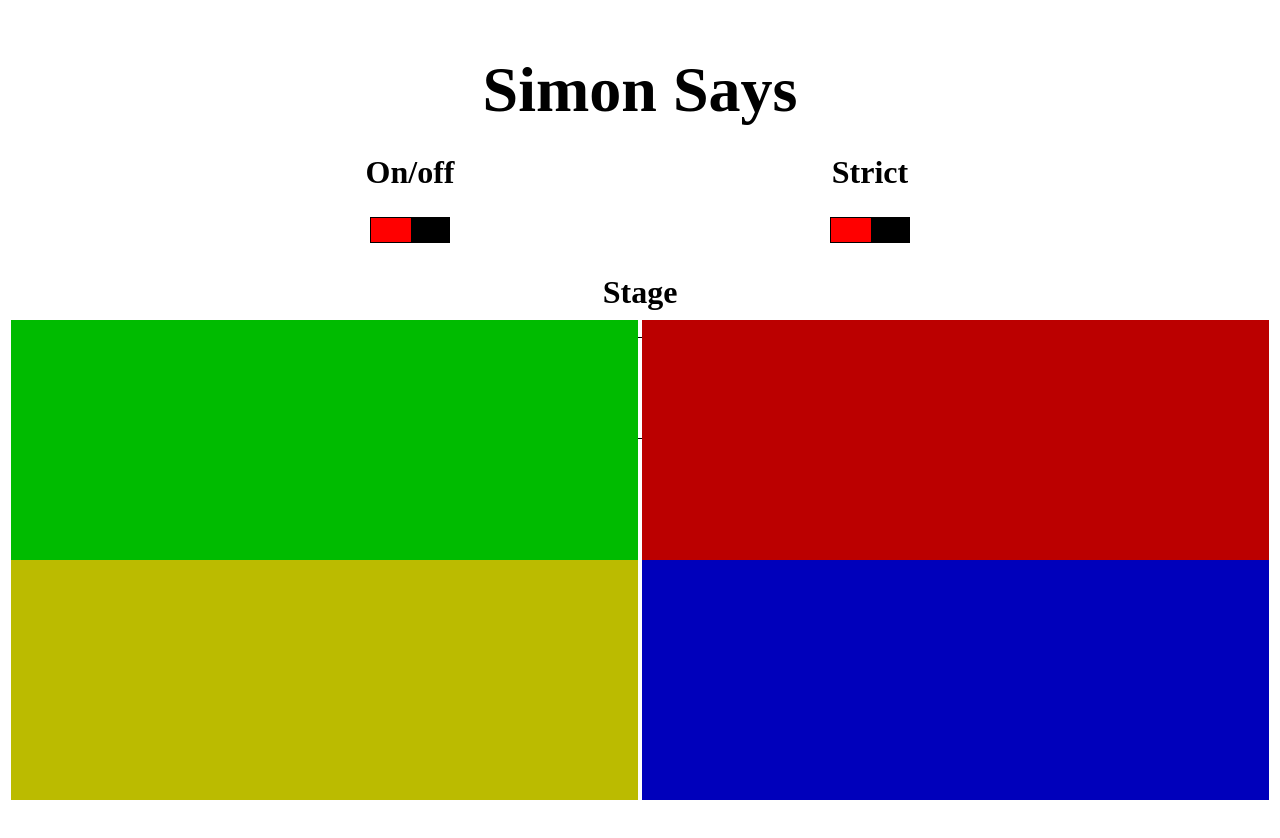
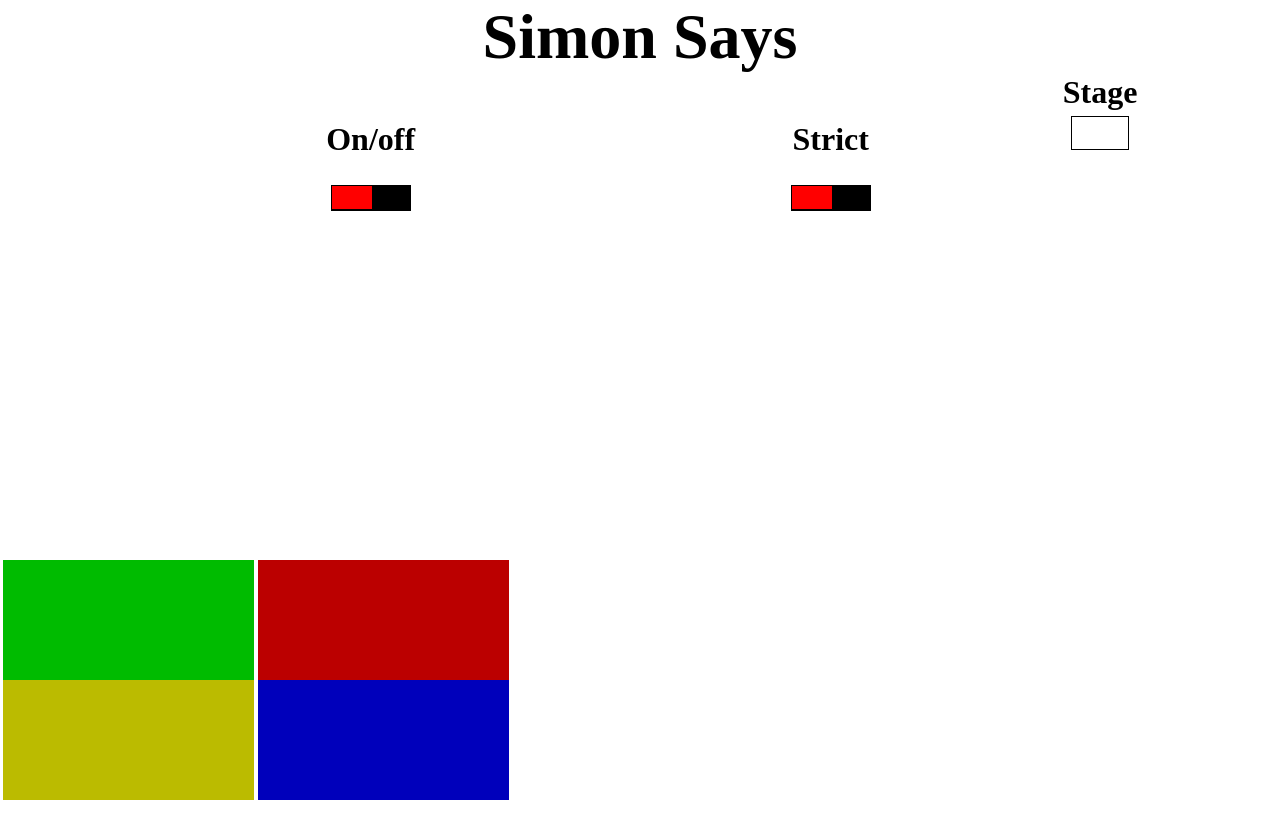
Before and after one commit to phyrenight/simonsays, a plain HTML site: page index.html in a window 1280 px wide. After the commit the page ends 804 px from the top, so only its background shows below. Drawn offline with Linux system fonts and the light colour scheme.

Commit message:
feat: stage is out of place

```diff
--- a/css/styles.sass
+++ b/css/styles.sass
@@ -114,9 +114,9 @@ div.red
    background-color: #0000BB
 
 
-@media (min-width: 720px)
+@media (min-width: 700px)
    h1
-      margin-bottom: 0
+      margin: 0
       font-size: 3em
 
    header
@@ -139,3 +139,23 @@ div.red
    #onOff, #strict
       width: 50%
       height: 90%
+
+   #stage
+      display: inline-block
+
+      h2
+         margin-top: 0
+         margin-bottom: 5px
+
+   #stageCount
+      height: 32px
+      width: 56px
+
+      #number
+         font-size: 30px
+
+   section
+      display: inline-block
+      height: 30%
+      width: 40%
+      margin: auto
```
Also changed, not shown: css/styles.css, 1 other file.
